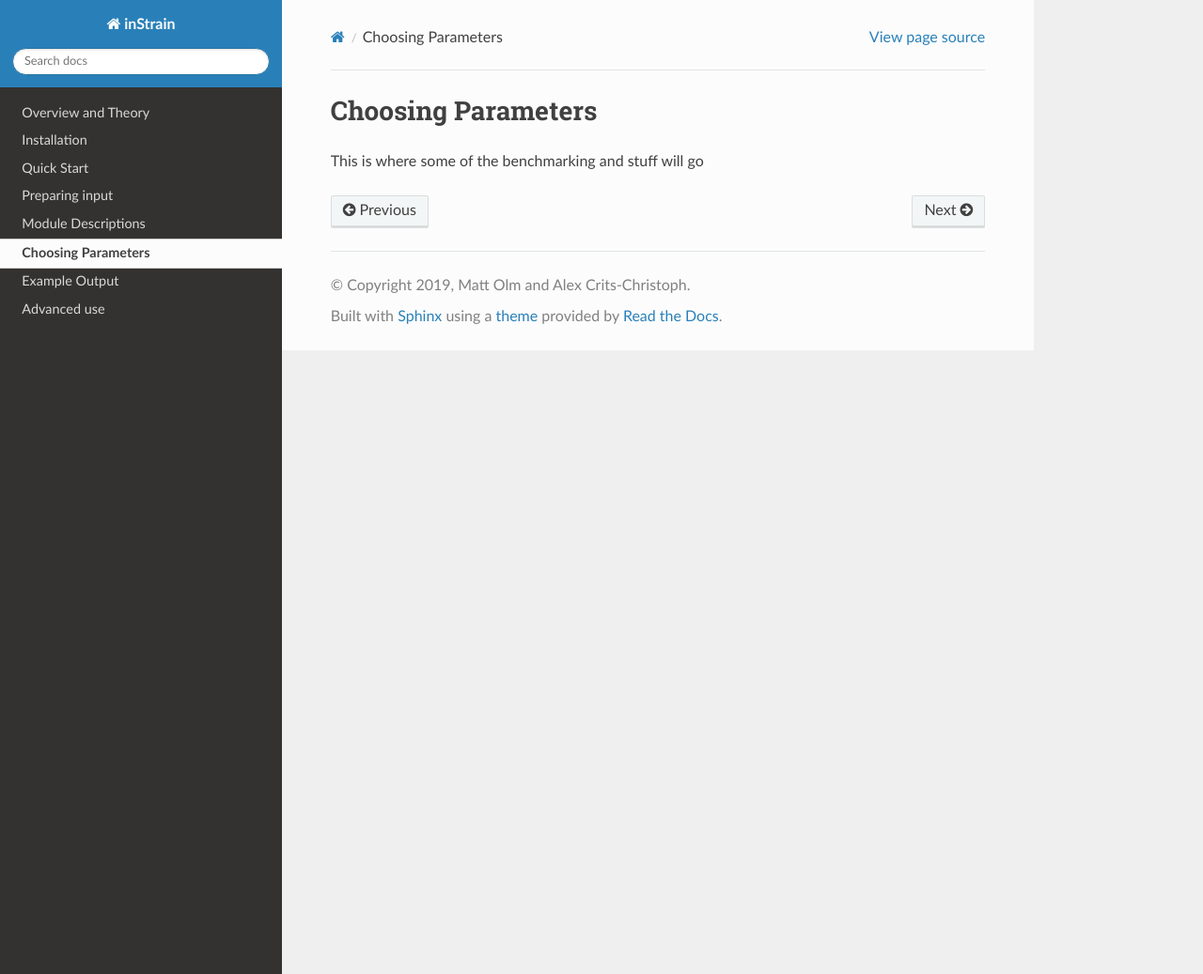
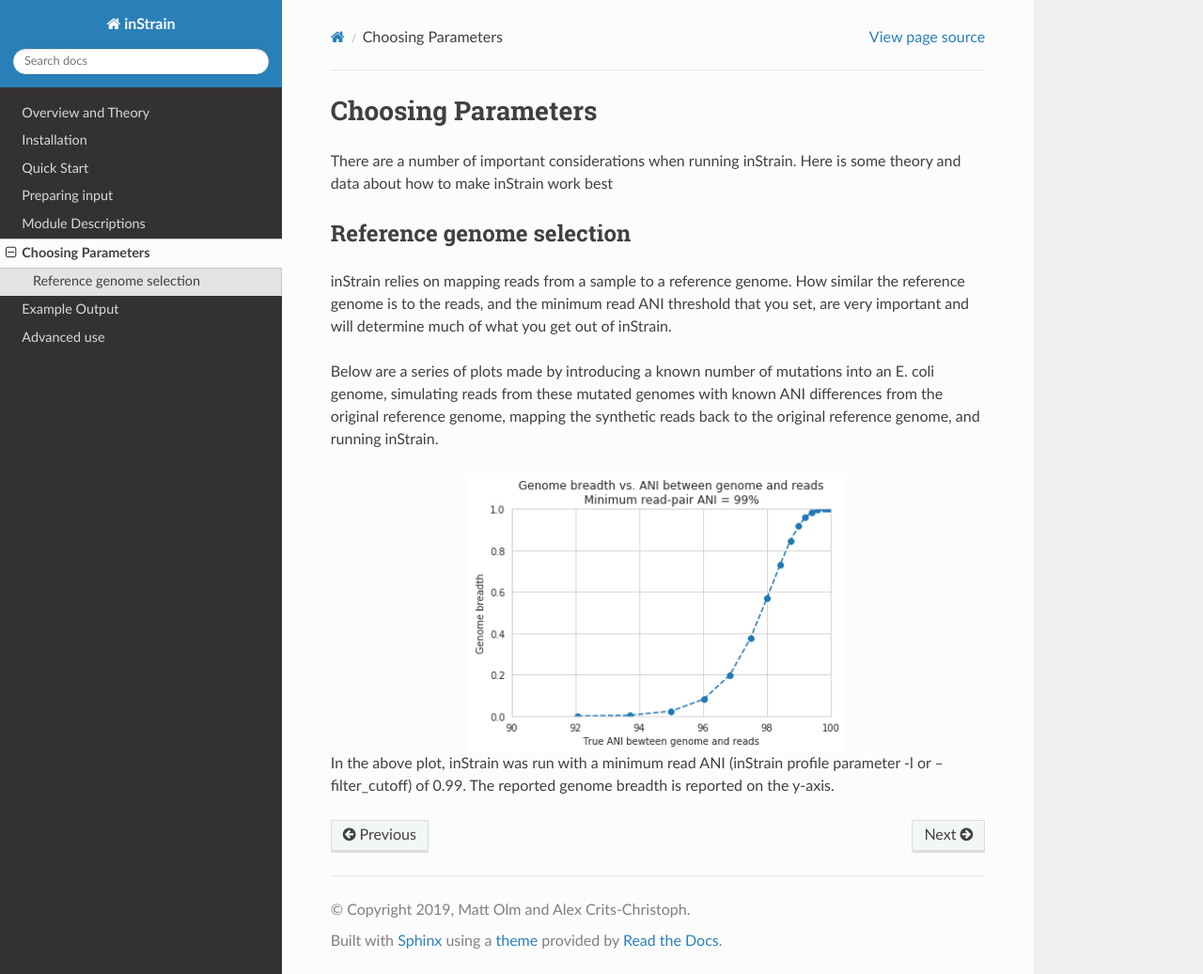
Before and after one commit to MrOlm/inStrain, a Sphinx documentation site: the page built from docs/choosing_parameters.rst, in a window 1280 px wide and 1037 px high. Shown: the whole window at 94% size. Built offline with Sphinx 7.4.7 and the Read the Docs theme 2.0.0, drawn with Linux system fonts in a browser that asks for light colours.

Commit message:
docs update

```diff
--- a/docs/choosing_parameters.rst
+++ b/docs/choosing_parameters.rst
@@ -1,4 +1,17 @@
 Choosing Parameters
 ===================
 
-This is where some of the benchmarking and stuff will go
+There are a number of important considerations when running inStrain. Here is some theory and data about how to make inStrain work best
+
+Reference genome selection
+------------------
+
+inStrain relies on mapping reads from a sample to a reference genome. How similar the reference genome is to the reads, and the minimum read ANI threshold that you set, are very important and will determine much of what you get out of inStrain.
+
+Below are a series of plots made by introducing a known number of mutations into an E. coli genome, simulating reads from these mutated genomes with known ANI differences from the original reference genome, mapping the synthetic reads back to the original reference genome, and running inStrain.
+
+.. figure:: images/Fig1.png
+  :width: 400px
+  :align: center
+
+In the above plot, inStrain was run with a minimum read ANI (inStrain profile parameter -l or --filter_cutoff) of 0.99. The reported genome breadth is reported on the y-axis.
--- a/docs/module_descriptions.rst
+++ b/docs/module_descriptions.rst
@@ -151,7 +151,7 @@ Compare provides the ability to compare two *IS_profile* folders (created by run
 *inStrain compare* compares a set of different *IS_profile* folders (created by running *inStrain profile*). These *IS_profile* folders represent sets of different sample reads mapped to the same *.fasta* file. To use, we recommend assembly and binning of each sample, and then dereplication of genomes using the software dRep (https://drep.readthedocs.io/) at a high percent ANI, e.g. 96%-99%. Samples which contain multiple populations of the same dRep cluster (members of similar species or sub-species) can then be mapped back to the best genome from this dRep cluster, and then inStrain should be run on these dRep cluster genomes.
 
 .. note::
-  *inStrain* can only compare read profiles that have been mapped to the same reference genome
+  *inStrain* can only compare read profiles that have been mapped to the same .fasta file
 
 Compare does pair-wise comparisons between each input *IS_profile*. For each pair, a series of steps are undertaken.
 
```
Also changed, not shown: docs/images/Fig1.png (added), docs/images/Fig2.png (added), docs/images/Fig3.png (added), docs/images/Fig4.png (added), docs/images/Fig5.png (added).
